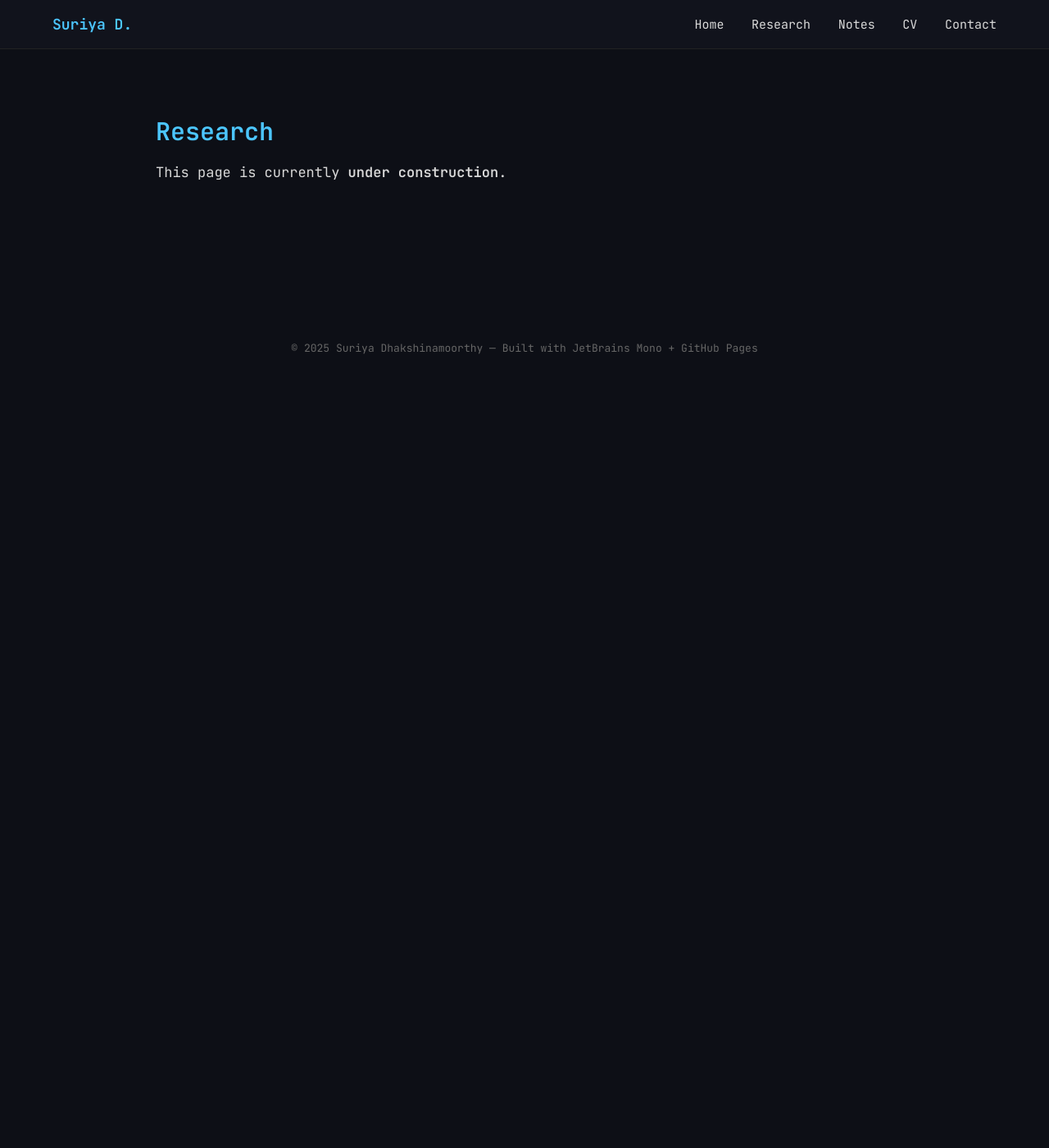
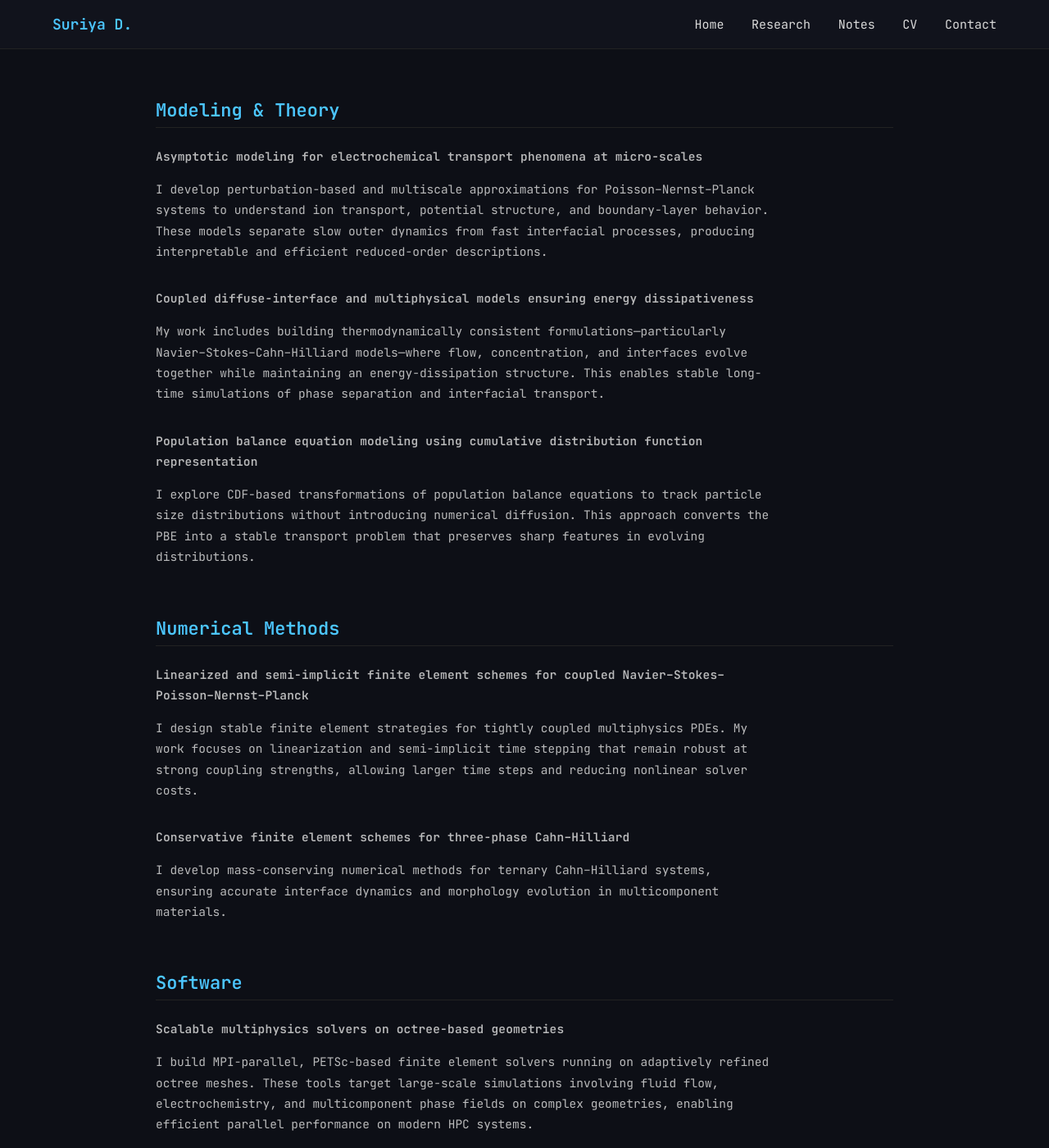
Before and after one commit to suriyadhaksh/suriyadhaksh.github.io, a Jekyll site: the page built from content/research.html, in a window 1280 px wide and 1400 px high. Shown: the whole window at 82% size. Built offline with Jekyll 4.4.1, drawn with Linux system fonts in a browser that asks for light colours.

Commit message:
Enhance research and CV pages: add detailed research items and improve styling for better presentation

```diff
--- a/_layouts/default.html
+++ b/_layouts/default.html
@@ -173,8 +177,55 @@
 
         .course-grid span {
             display: block;
+            font-size: 14px;
             margin-bottom: 6px;
         }
+
+        /* ------------------------------
+        Research Page Styling
+        ------------------------------ */
+
+        .research-section {
+            max-width: 900px;
+            margin: 60px auto;
+            padding: 0 20px;
+        }
+
+        .research-section h2 {
+            font-size: 22px;
+            color: var(--accent);
+            margin-bottom: 22px;
+            border-bottom: 1px solid #222;
+            padding-bottom: 6px;
+        }
+
+        /* Each research item */
+        .research-item {
+            margin-bottom: 32px;
+        }
+
+        /* Stronger contrast titles */
+        .research-item-title {
+            font-size: 17px;              /* Larger than before */
+            font-weight: 600;
+            color: #ffffff;               /* Strong contrast against background */
+            margin-bottom: 6px;
+            letter-spacing: 0.2px;        /* Slight refinement for readability */
+        }
+
+        /* Paragraph underneath */
+        .research-item p {
+            font-size: 14.5px;
+            line-height: 1.75;
+            color: var(--text);
+            opacity: 0.85;                /* Slightly faded to create contrast */
+            max-width: 750px;
+        }
+
+
+
+
+
 
     </style>
 
--- a/content/research.html
+++ b/content/research.html
@@ -4,11 +4,82 @@ title: Research
 permalink: /research.html
 ---
 
-<section class="hero">
-    <h1>Research</h1>
+<section class="research-section">
+    <h2>Modeling &amp; Theory</h2>
 
-    <p>
-        This page is currently <strong>under construction</strong>.
-    </p>
+    <div class="research-item">
+        <p class="research-item-title">
+            Asymptotic modeling for electrochemical transport phenomena at micro-scales
+        </p>
+        <p>
+            I develop perturbation-based and multiscale approximations for Poisson–Nernst–Planck systems
+            to understand ion transport, potential structure, and boundary-layer behavior. These models
+            separate slow outer dynamics from fast interfacial processes, producing interpretable and
+            efficient reduced-order descriptions.
+        </p>
+    </div>
 
+    <div class="research-item">
+        <p class="research-item-title">
+            Coupled diffuse-interface and multiphysical models ensuring energy dissipativeness
+        </p>
+        <p>
+            My work includes building thermodynamically consistent formulations—particularly
+            Navier–Stokes–Cahn–Hilliard models—where flow, concentration, and interfaces evolve
+            together while maintaining an energy-dissipation structure. This enables stable
+            long-time simulations of phase separation and interfacial transport.
+        </p>
+    </div>
+
+    <div class="research-item">
+        <p class="research-item-title">
+            Population balance equation modeling using cumulative distribution function representation
+        </p>
+        <p>
+            I explore CDF-based transformations of population balance equations to track particle
+            size distributions without introducing numerical diffusion. This approach converts the
+            PBE into a stable transport problem that preserves sharp features in evolving distributions.
+        </p>
+    </div>
 </section>
+
+<section class="research-section">
+    <h2>Numerical Methods</h2>
+
+    <div class="research-item">
+        <p class="research-item-title">
+            Linearized and semi-implicit finite element schemes for coupled Navier–Stokes–Poisson–Nernst–Planck
+        </p>
+        <p>
+            I design stable finite element strategies for tightly coupled multiphysics PDEs.
+            My work focuses on linearization and semi-implicit time stepping that remain robust
+            at strong coupling strengths, allowing larger time steps and reducing nonlinear solver costs.
+        </p>
+    </div>
+
+    <div class="research-item">
+        <p class="research-item-title">
+            Conservative finite element schemes for three-phase Cahn–Hilliard
+        </p>
+        <p>
+            I develop mass-conserving numerical methods for ternary Cahn–Hilliard systems, ensuring
+            accurate interface dynamics and morphology evolution in multicomponent materials.
+        </p>
+    </div>
+</section>
+
+<section class="research-section">
+    <h2>Software</h2>
+
+    <div class="research-item">
+        <p class="research-item-title">
+            Scalable multiphysics solvers on octree-based geometries
+        </p>
+        <p>
+            I build MPI-parallel, PETSc-based finite element solvers running on adaptively refined
+            octree meshes. These tools target large-scale simulations involving fluid flow,
+            electrochemistry, and multicomponent phase fields on complex geometries, enabling
+            efficient parallel performance on modern HPC systems.
+        </p>
+    </div>
+</section>
```
Also changed, not shown: other parts of _layouts/default.html (+4 -0 lines), content/index.html (+7 -3 lines).
